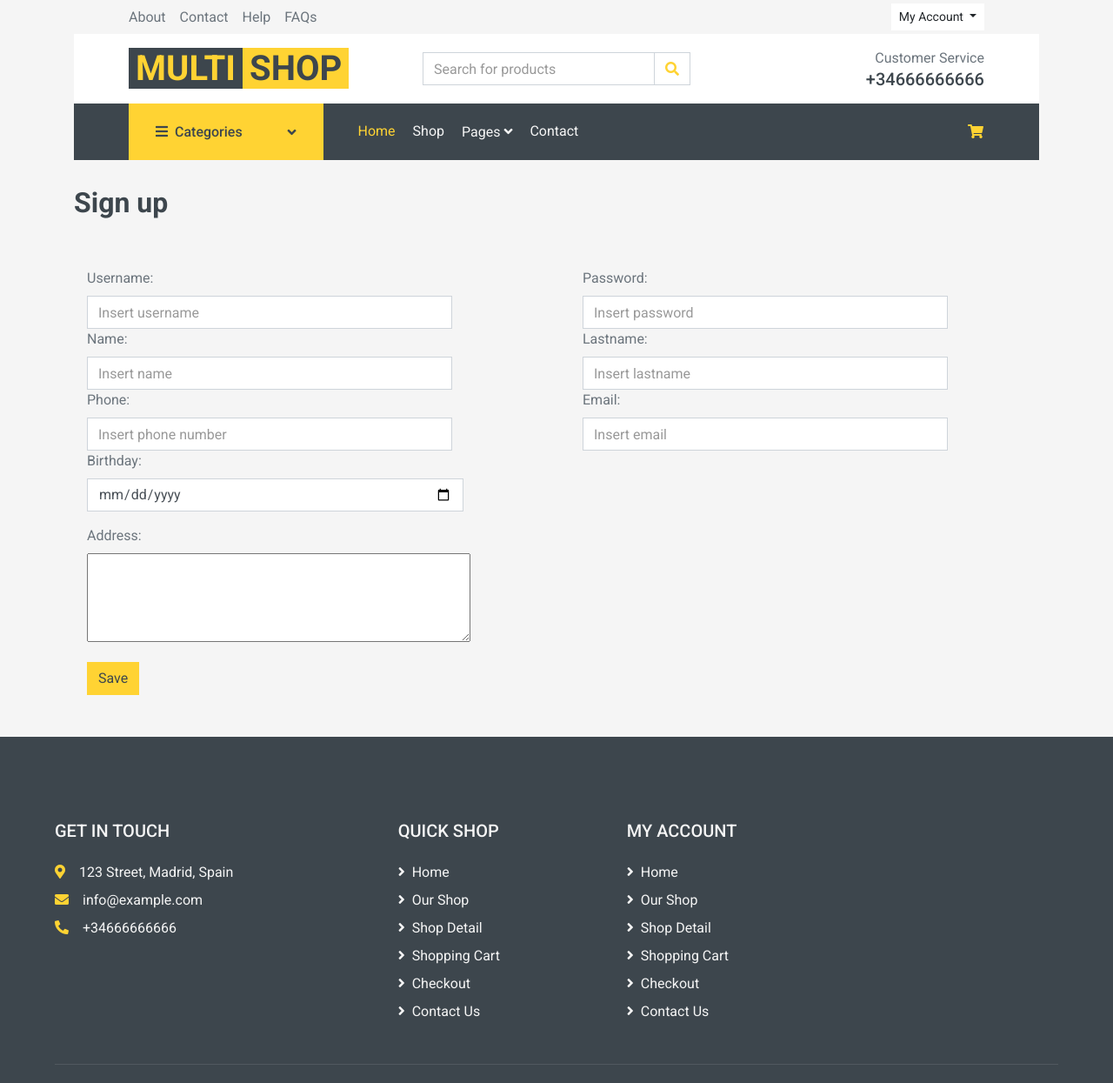
After one commit to SerPS92/Ecommerce_Spring_JPA_Thymeleaf_MVC, a Spring Boot app: page /home/signUp in a window 1280 px wide. The commit adds this page. Shown: the top 1245 px of the page at 87% size. Run offline with Spring Boot 4, Linux system fonts and the light colour scheme; some libraries are stand-ins or nearby versions.

Commit message:
Registro implementado

```diff
--- a/pom.xml
+++ b/pom.xml
@@ -33,7 +33,6 @@
 			<groupId>org.springframework.boot</groupId>
 			<artifactId>spring-boot-starter-web</artifactId>
 		</dependency>
-
 		<dependency>
 			<groupId>org.springframework.boot</groupId>
 			<artifactId>spring-boot-devtools</artifactId>
@@ -55,6 +54,11 @@
 			<artifactId>spring-boot-starter-test</artifactId>
 			<scope>test</scope>
 		</dependency>
+		<dependency>
+			<groupId>org.springframework.security</groupId>
+			<artifactId>spring-security-crypto</artifactId>
+			<version>6.1.3</version>
+		</dependency>
 	</dependencies>
 
 	<build>
--- a/src/main/java/com/example/ecommerce/controller/ShopController.java
+++ b/src/main/java/com/example/ecommerce/controller/ShopController.java
@@ -1,11 +1,9 @@
 package com.example.ecommerce.controller;
 
-import com.example.ecommerce.model.Category;
-import com.example.ecommerce.model.Detail;
-import com.example.ecommerce.model.Order;
-import com.example.ecommerce.model.Product;
+import com.example.ecommerce.model.*;
 import com.example.ecommerce.service.ICategoryService;
 import com.example.ecommerce.service.IProductService;
+import com.example.ecommerce.service.IUserService;
 import com.example.ecommerce.service.MailSenderService;
 import jakarta.servlet.http.HttpSession;
 import org.slf4j.Logger;
@@ -13,6 +11,7 @@ import org.slf4j.LoggerFactory;
 import org.springframework.data.domain.Page;
 import org.springframework.data.domain.PageRequest;
 import org.springframework.data.domain.Pageable;
+import org.springframework.security.crypto.bcrypt.BCryptPasswordEncoder;
 import org.springframework.stereotype.Controller;
 import org.springframework.ui.Model;
 import org.springframework.web.bind.annotation.*;
@@ -28,20 +27,22 @@ public class ShopController {
     private final Logger log = LoggerFactory.getLogger(ShopController.class);
     int detailsNumber;
     List<Detail> details = new ArrayList<Detail>();
-
     Order order = new Order();
 
+    BCryptPasswordEncoder passwordEncoder = new BCryptPasswordEncoder();
 
     private final IProductService productService;
     private final ICategoryService categoryService;
-
+    private final IUserService userService;
     private final MailSenderService mailSenderService;
 
     public ShopController(IProductService productService,
                           ICategoryService categoryService,
+                          IUserService userService,
                           MailSenderService mailSenderService) {
         this.productService = productService;
         this.categoryService = categoryService;
+        this.userService = userService;
         this.mailSenderService = mailSenderService;
     }
 
@@ -77,6 +78,21 @@ public class ShopController {
         model.addAttribute("detailsNumber", detailsNumber);
 
         return "shop/index.html";
+    }
+
+    @GetMapping("/signUp")
+    public String signUp(){
+        return "shop/register.html";
+    }
+
+    @PostMapping("/register")
+    public String register(User user){
+
+        user.setPassword(passwordEncoder.encode(user.getPassword()));
+        user.setType("User");
+
+        userService.save(user);
+        return "redirect:/home";
     }
 
     @GetMapping("/shop")
--- a/src/main/java/com/example/ecommerce/controller/UserController.java
+++ b/src/main/java/com/example/ecommerce/controller/UserController.java
@@ -5,6 +5,7 @@ import com.example.ecommerce.service.IUserService;
 import org.slf4j.Logger;
 import org.slf4j.LoggerFactory;
 import org.springframework.data.domain.Page;
+import org.springframework.security.crypto.bcrypt.BCryptPasswordEncoder;
 import org.springframework.stereotype.Controller;
 import org.springframework.ui.Model;
 import org.springframework.web.bind.annotation.*;
@@ -22,6 +23,8 @@ public class UserController {
     public UserController(IUserService userService) {
         this.userService = userService;
     }
+
+    BCryptPasswordEncoder passEncoder = new BCryptPasswordEncoder();
 
     @GetMapping("")
     public String list(@RequestParam(name = "page", defaultValue = "0") int page, Model model){
@@ -52,6 +55,7 @@ public class UserController {
     @PostMapping("/save")
     public String save(User user){
 
+        user.setPassword(passEncoder.encode(user.getPassword()));
         userService.save(user);
         return "redirect:/user";
     }
@@ -73,6 +77,7 @@ public class UserController {
     @PostMapping("/update")
     public String update(User user){
 
+        user.setPassword(passEncoder.encode(user.getPassword()));
         userService.update(user);
 
         return "redirect:/user";
--- /dev/null
+++ b/src/main/resources/templates/shop/register.html
@@ -0,0 +1,144 @@
+<!DOCTYPE html>
+<html lang="en" xmlns:th="http://www.w3.org/1999/xhtml">
+
+<head>
+	<meta charset="utf-8">
+	<title>MultiShop - Online Shop Website Template</title>
+	<meta content="width=device-width, initial-scale=1.0" name="viewport">
+	<meta content="Free HTML Templates" name="keywords">
+	<meta content="Free HTML Templates" name="description">
+
+	<!-- Favicon -->
+	<link href="img/favicon.ico" rel="icon">
+
+	<!-- Google Web Fonts -->
+	<link rel="preconnect" href="https://fonts.gstatic.com">
+	<link href="https://fonts.googleapis.com/css2?family=Roboto:wght@400;500;700&display=swap" rel="stylesheet">
+
+	<!-- Font Awesome -->
+	<link href="https://cdnjs.cloudflare.com/ajax/libs/font-awesome/5.10.0/css/all.min.css" rel="stylesheet">
+
+	<!-- Libraries Stylesheet -->
+	<link href="lib/animate/animate.min.css" rel="stylesheet">
+	<link href="lib/owlcarousel/assets/owl.carousel.min.css" rel="stylesheet">
+
+	<!-- Customized Bootstrap Stylesheet -->
+	<link href="/css/style.css" rel="stylesheet">
+</head>
+
+<body>
+
+<div class="container">
+	<!--Topbar-->
+	<div th:insert="~{shop/templates/shop_template.html::topbar}"></div>
+	<!--Navbar-->
+	<div th:insert="~{shop/templates/shop_template.html::navbar}"></div>
+
+
+	<h2>Sign up</h2>
+	<form class="form-horizontal" th:action="@{/home/register}" method="post">
+		<br></br>
+
+		<div class="row">
+			<div class="col-md-6">
+				<label class="control-label col-sm-2" for="username">Username: </label>
+				<div class="col-sm-10">
+					<input type="text" class="form-control" id="username" name="username"
+					       placeholder="Insert username" autocomplete="off" required>
+				</div>
+			</div>
+
+			<div class="col-md-6">
+				<label class="control-label col-sm-2" for="username">Password: </label>
+				<div class="col-sm-10">
+					<input type="password" class="form-control" id="password" name="password"
+					       placeholder="Insert password" autocomplete="off" required>
+				</div>
+			</div>
+		</div>
+
+		<div class="row">
+			<div class="col-md-6">
+				<label class="control-label col-sm-2" for="username">Name: </label>
+				<div class="col-sm-10">
+					<input type="text" class="form-control" id="name" name="name"
+					       placeholder="Insert name" autocomplete="off" required>
+				</div>
+			</div>
+
+			<div class="col-md-6">
+				<label class="control-label col-sm-2" for="username">Lastname: </label>
+				<div class="col-sm-10">
+					<input type="text" class="form-control" id="lastname" name="lastname"
+					       placeholder="Insert lastname" autocomplete="off" required>
+				</div>
+			</div>
+		</div>
+
+		<div class="row">
+			<div class="col-md-6">
+				<label class="control-label col-sm-2" for="username">Phone: </label>
+				<div class="col-sm-10">
+					<input type="text" class="form-control" id="phone" name="phone"
+					       placeholder="Insert phone number" autocomplete="off" required>
+				</div>
+			</div>
+
+			<div class="col-md-6">
+				<label class="control-label col-sm-2" for="username">Email: </label>
+				<div class="col-sm-10">
+					<input type="email" class="form-control" id="email" name="email"
+					       placeholder="Insert email" autocomplete="off" required>
+				</div>
+			</div>
+		</div>
+
+		<div class="form-group">
+			<label class="control-label col-sm-2" for="username">Birthday: </label>
+			<div class="col-sm-5">
+				<input type="date" class="form-control" id="birthday" name="birthday"
+				       placeholder="dd/mm/yyyy" autocomplete="off" required>
+			</div>
+		</div>
+
+		<div class="form-group">
+			<label class="control-label col-sm-2" for="address">Address: </label>
+			<div class="col-sm-10">
+								<textarea id="address" name="address" rows="4" cols="50"
+								          placeholder="Insert address">
+								</textarea>
+			</div>
+		</div>
+
+		<div class="col-sm-2">
+			<button type="submit" class="btn btn-primary">Save</button>
+		</div>
+
+
+	</form>
+
+
+</div>
+<!--footer-->
+<div th:insert="~{shop/templates/shop_template.html::footer}"></div>
+
+
+<!-- Back to Top -->
+<a href="#" class="btn btn-primary back-to-top"><i class="fa fa-angle-double-up"></i></a>
+
+
+<!-- JavaScript Libraries -->
+<script src="https://code.jquery.com/jquery-3.4.1.min.js"></script>
+<script src="https://stackpath.bootstrapcdn.com/bootstrap/4.4.1/js/bootstrap.bundle.min.js"></script>
+<script src="lib/easing/easing.min.js"></script>
+<script src="lib/owlcarousel/owl.carousel.min.js"></script>
+
+<!-- Contact Javascript File -->
+<script src="mail/jqBootstrapValidation.min.js"></script>
+<script src="mail/contact.js"></script>
+
+<!-- Template Javascript -->
+<script src="js/main.js"></script>
+</body>
+
+</html>
--- a/src/main/resources/templates/shop/templates/shop_template.html
+++ b/src/main/resources/templates/shop/templates/shop_template.html
@@ -17,8 +17,8 @@
 							Account
 						</button>
 						<div class="dropdown-menu dropdown-menu-right">
-							<button class="dropdown-item" type="button">Sign in</button>
-							<button class="dropdown-item" type="button">Sign up</button>
+							<a href="" class="dropdown-item" type="button">Sign in</a>
+							<a th:href="@{/home/signUp}" class="dropdown-item" type="button">Sign up</a>
 						</div>
 					</div>
 				</div>
```
